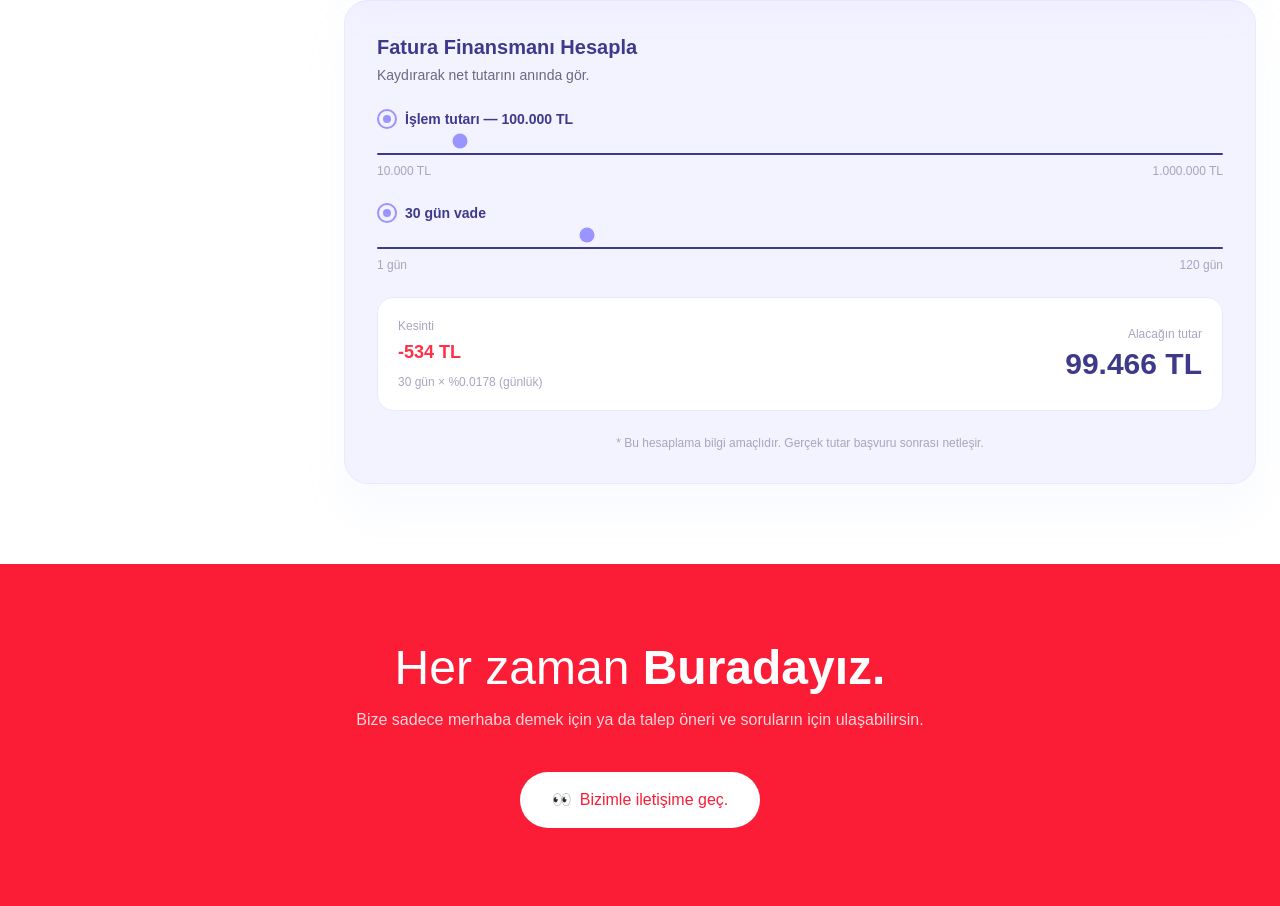
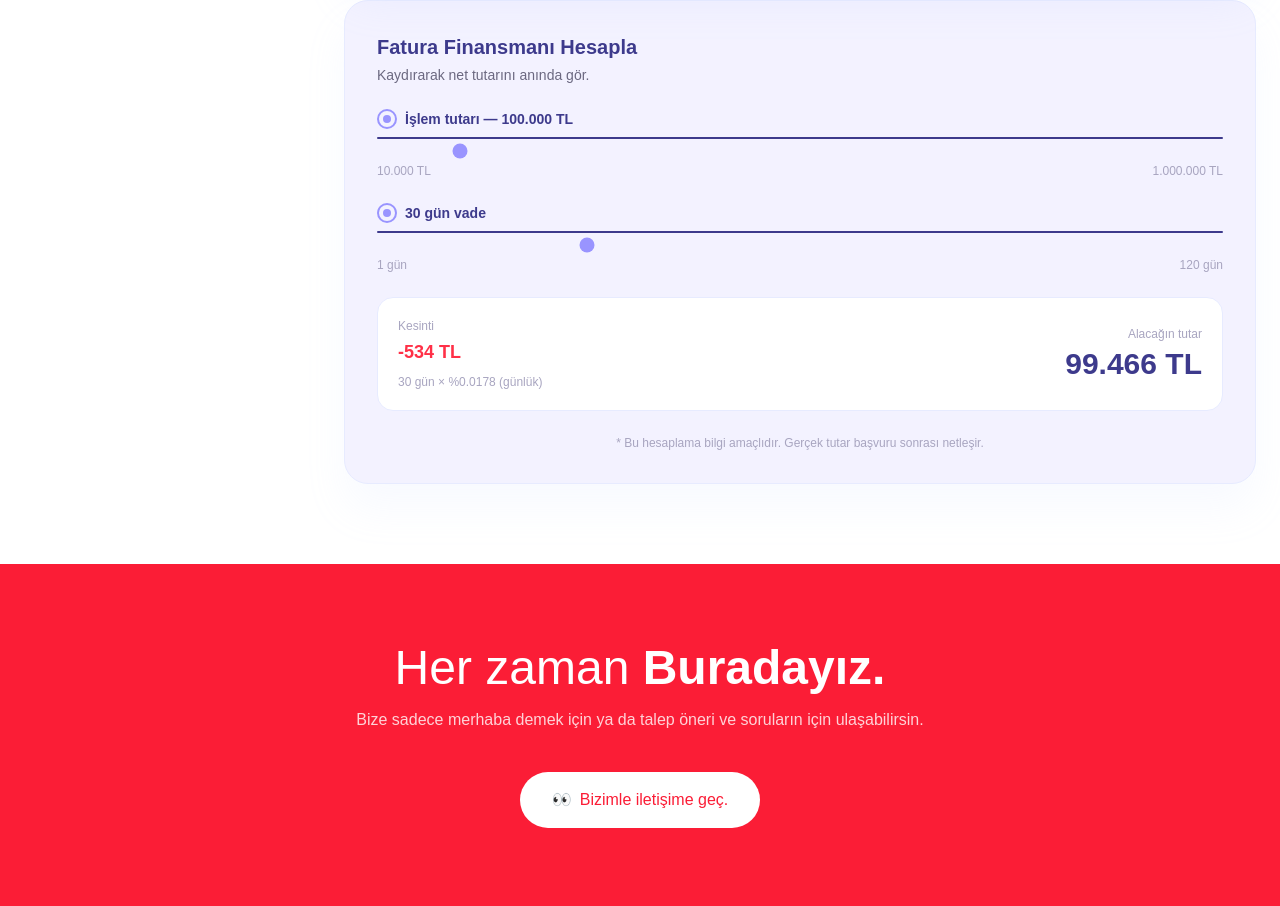
Before and after one commit to 86jhhm7yzy-cloud/influencer-finance, a Next.js app: page / in a window 1280 px wide. Shown: the part 2840-3746 px from the top of the page. Built offline with nearby package versions, Linux system fonts and the light colour scheme.

Commit message:
Update PricingSection.tsx

```diff
--- a/components/sections/PricingSection.tsx
+++ b/components/sections/PricingSection.tsx
@@ -81,11 +81,11 @@ export default function PricingSection() {
                     İşlem tutarı — <span className="font-black">{tutar.toLocaleString("tr-TR")} TL</span>
                   </span>
                 </div>
+                <div className="w-full h-0.5 rounded-full" style={{ background: "#3D3A8C" }} />
                 <input type="range" min={10000} max={1000000} step={10000} value={tutar}
                   onChange={(e) => setTutar(Number(e.target.value))}
                   className="w-full h-2 rounded-full appearance-none cursor-pointer"
                   style={{ accentColor: "#9994FF" }} />
-                <div className="w-full h-0.5 rounded-full" style={{ background: "#3D3A8C" }} />
                 <div className="flex justify-between text-xs" style={{ color: "#A8A5C0" }}>
                   <span>10.000 TL</span><span>1.000.000 TL</span>
                 </div>
@@ -101,11 +101,11 @@ export default function PricingSection() {
                     <span className="font-black">{vade} gün</span> vade
                   </span>
                 </div>
+                <div className="w-full h-0.5 rounded-full" style={{ background: "#3D3A8C" }} />
                 <input type="range" min={1} max={120} step={1} value={vade}
                   onChange={(e) => setVade(Number(e.target.value))}
                   className="w-full h-2 rounded-full appearance-none cursor-pointer"
                   style={{ accentColor: "#9994FF" }} />
-                <div className="w-full h-0.5 rounded-full" style={{ background: "#3D3A8C" }} />
                 <div className="flex justify-between text-xs" style={{ color: "#A8A5C0" }}>
                   <span>1 gün</span><span>120 gün</span>
                 </div>
```
